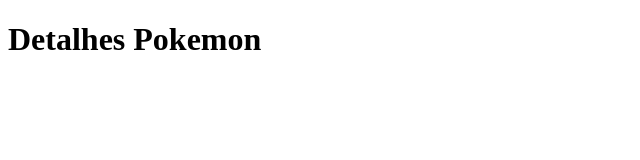
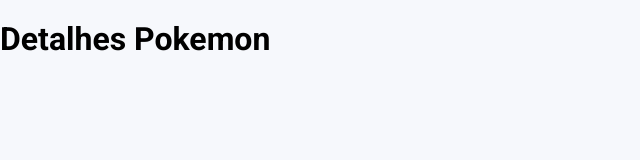
Before and after one commit to marcospelaez-dev/podedex-desafio-final, a plain HTML site: page detailPoke.html in a window 1280 px wide. Shown: the whole page, without its empty margins (0-640 px from the left). Drawn offline with nearby package versions, Linux system fonts and the light colour scheme.

Commit message:
import CDN detailPoke

```diff
--- a/detailPoke.html
+++ b/detailPoke.html
@@ -3,6 +3,19 @@
 <head>
     <meta charset="UTF-8">
     <meta name="viewport" content="width=device-width, initial-scale=1.0">
+
+    <!--CDN NORMALIZE-->
+    <link rel="stylesheet" href="https://cdnjs.cloudflare.com/ajax/libs/normalize/8.0.1/normalize.min.css" integrity="sha512-NhSC1YmyruXifcj/KFRWoC561YpHpc5Jtzgvbuzx5VozKpWvQ+4nXhPdFgmx8xqexRcpAglTj9sIBWINXa8x5w==" crossorigin="anonymous" referrerpolicy="no-referrer" />
+
+    <!--LINKS PARA CSS LOCAL-->
+    <link rel="stylesheet" href="assets/css/global.css">
+    <link rel="stylesheet" href="assets/css/pokedex.css">
+
+     <!--FONTE ROBOTO-->
+     <link rel="preconnect" href="https://fonts.googleapis.com">
+     <link rel="preconnect" href="https://fonts.gstatic.com" crossorigin>
+     <link href="https://fonts.googleapis.com/css2?family=Raleway:wght@300;400;600;700&family=Roboto:wght@100;300;500;700&display=swap" rel="stylesheet">
+
     <title>Pokemon Detalhes</title>
 </head>
 <body>
```
